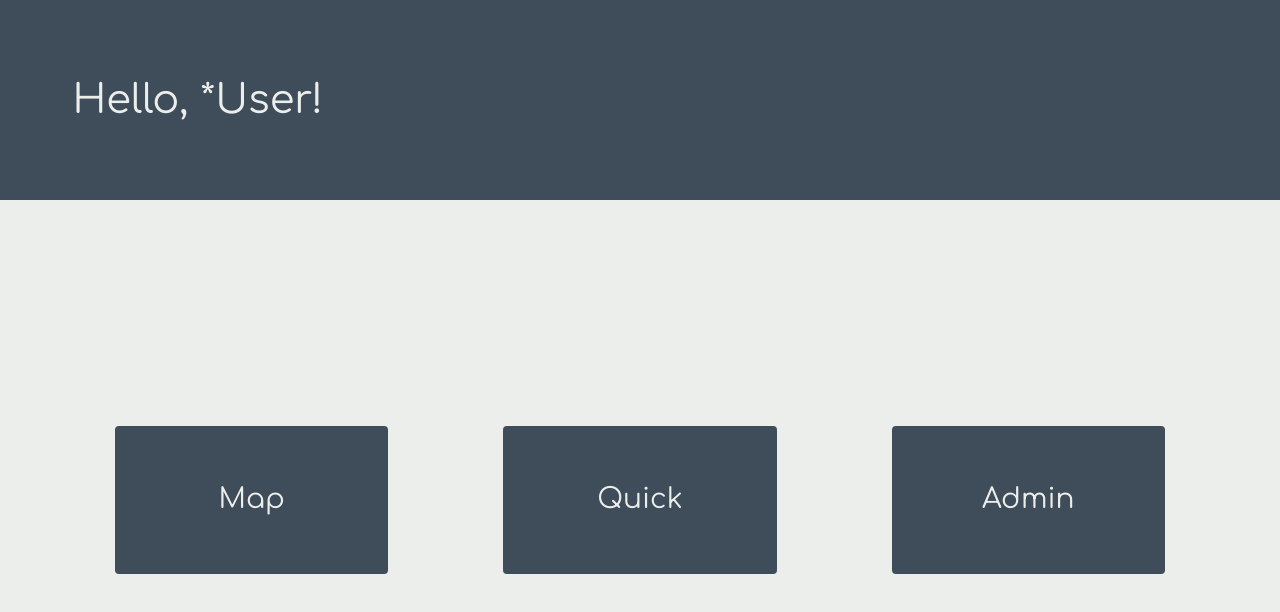
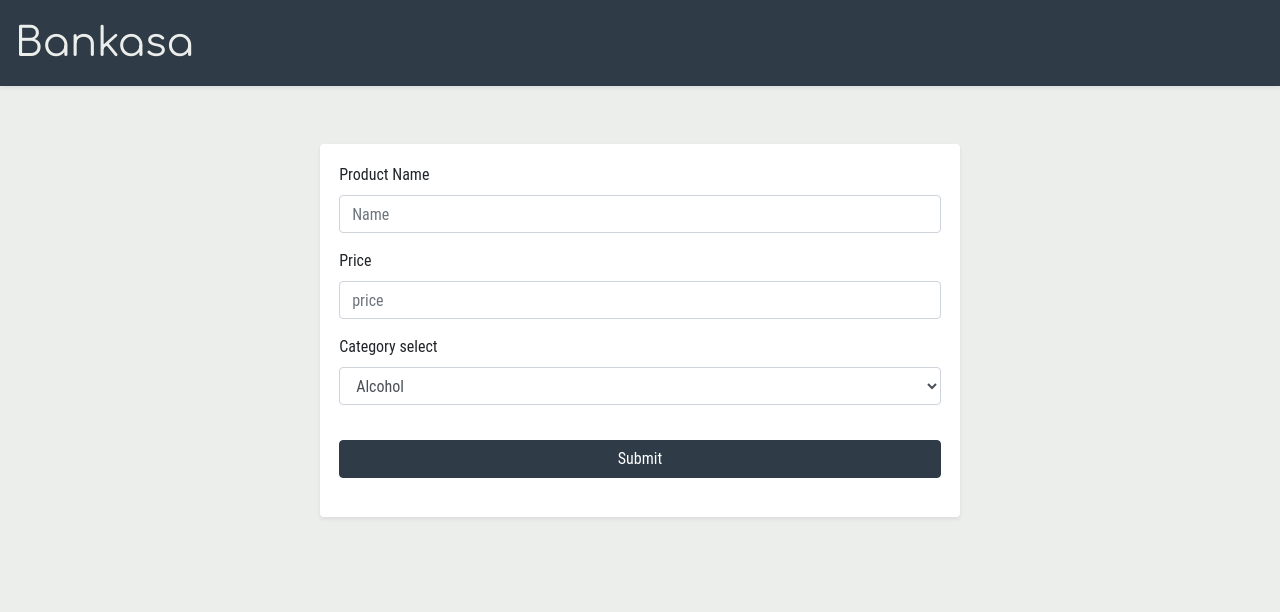
Before and after one commit to Bankacha/bankasa, a React (Create React App) app: page / in a window 1280 px wide. Shown: the top 612 px of the page. Built offline with nearby package versions, Linux system fonts and the light colour scheme.

Commit message:
changed product create page

```diff
--- a/src/App.js
+++ b/src/App.js
@@ -14,13 +14,13 @@ function App() {
     return (
         <Container className="h-100 bg-light" fluid>
             {/* <LoginPage></LoginPage> */}
-             <HomePage></HomePage>
+            {/* <HomePage></HomePage> */}
             {/* <BillPage></BillPage> */}
 
             {/* ADMIN PAGES */}
 
              {/*<Products></Products> */}
-            {/*<ProductCreate></ProductCreate>*/}
+            <ProductCreate></ProductCreate>
         </Container>
     );
 }
--- a/src/admin/pages/ProductCreate.js
+++ b/src/admin/pages/ProductCreate.js
@@ -30,15 +30,15 @@ export const ProductCreate = () => {
             <Row>
                 <Col sm={12} className="h-5">
                     <Row className="">
-                        <Col className="bg-primary h-5 text-light shadow-sm" sm={12}>
-                            <h1>Bankasa</h1>
+                        <Col className="bg-primary h-5 text-light shadow-sm py-3" sm={12}>
+                            <h1 className="m-0">Bankasa</h1>
                         </Col>
                     </Row>
                 </Col>
             </Row>
 
-            <Row className="h-95 bg-warning align-items-center justify-content-center">
-                <Col sm={6}>
+            <Row className="align-items-center justify-content-center mt-5">
+                <Col sm={6} className="p-3 bg-white rounded shadow-sm">
                     <Form onSubmit={handleSubmit(onSubmit)}>
                         <Form.Group className=''>
                             <Form.Label>Product Name</Form.Label>
```
